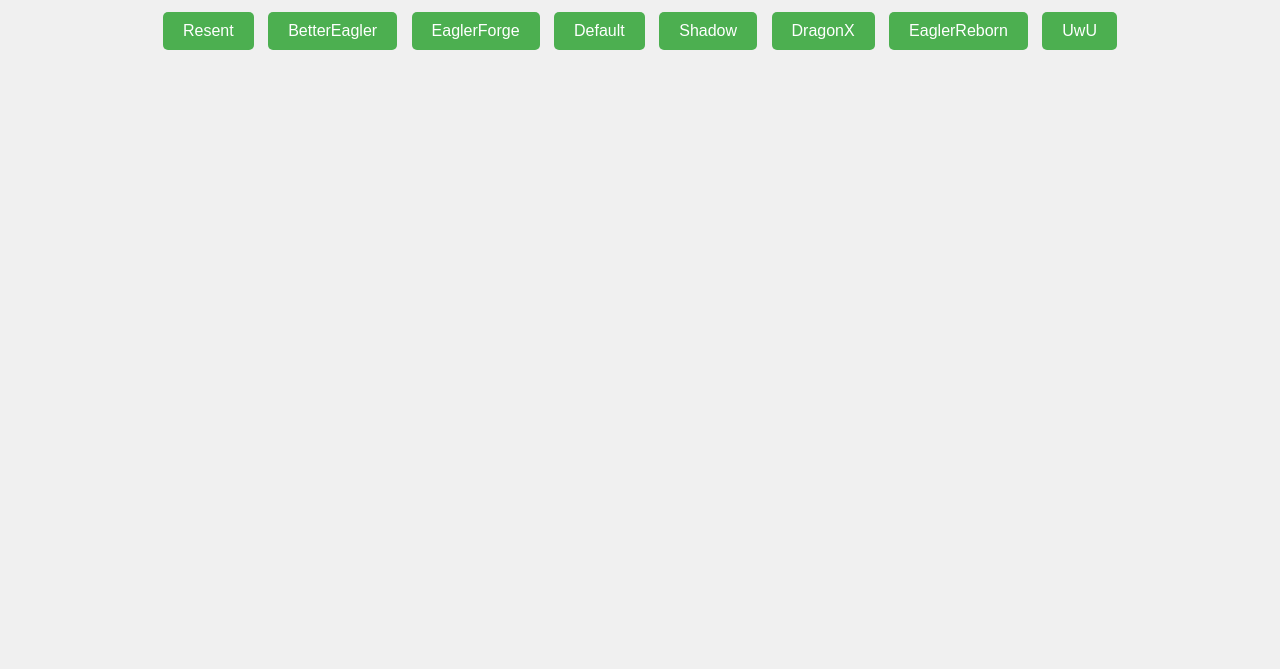
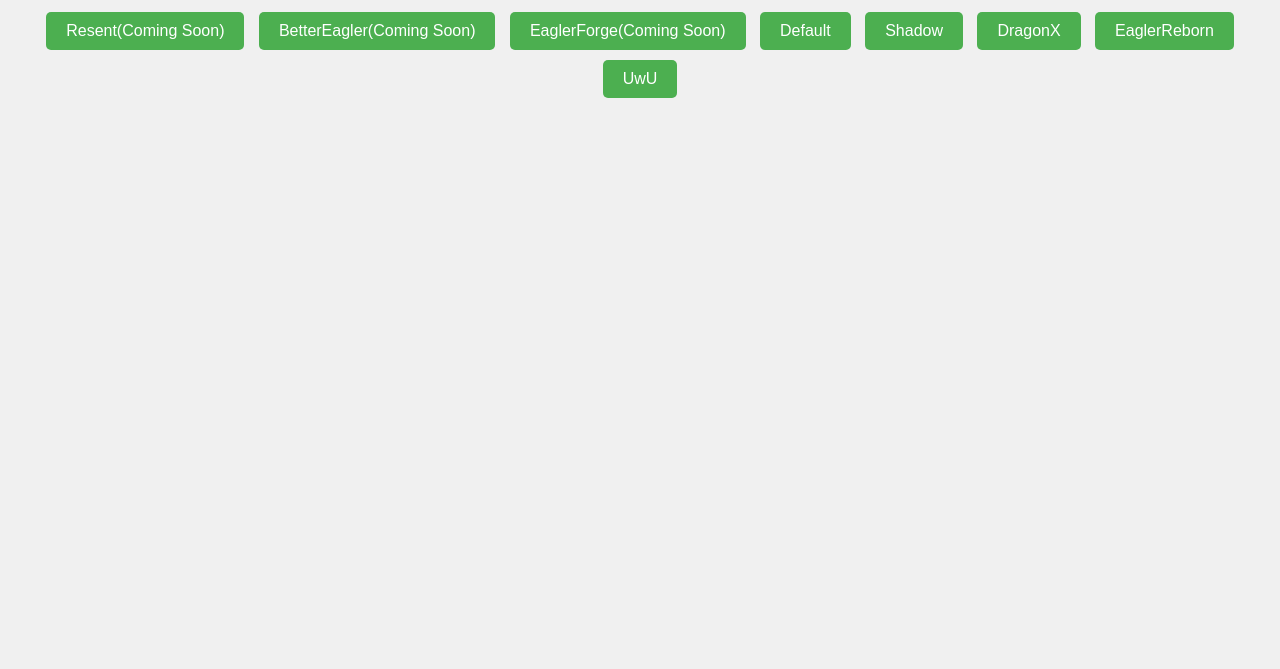
Before and after one commit to WBattist/betauec, a plain HTML site: page index.html in a window 1280 px wide. Shown: the part 131-800 px from the top of the page. Drawn offline with Linux system fonts and the light colour scheme.

Commit message:
Update index.html

```diff
--- a/index.html
+++ b/index.html
@@ -35,14 +35,14 @@
 <body>
     <h1>UEC Launcher</h1>
     <div class="button-container">
-        <a href="chinghangi.html">Resent</a>
-        <a href="betterEagler.html">BetterEagler</a>
-        <a href="eaglerForge.html">EaglerForge</a>
+        <a href="chinghangi.html">Resent(Coming Soon)</a>
+        <a href="betterEagler.html">BetterEagler(Coming Soon)</a>
+        <a href="eaglerForge.html">EaglerForge(Coming Soon)</a>
         <a href="EaglercraftX_1.8_u27_Offline_Signed.html">Default</a>
         <a href="shadow.html">Shadow</a>
-        <a href="dragonX.html">DragonX</a>
+        <a href="DragonX_V4.html">DragonX</a>
         <a href="eaglerReborn.html">EaglerReborn</a>
-        <a href="uwu.html">UwU</a>
+        <a href="UwU-client-v1 (1).html">UwU</a>
     </div>
 </body>
 </html>
```
